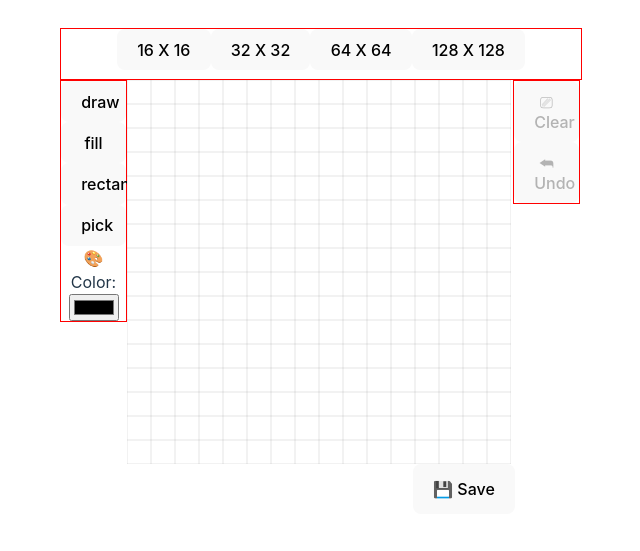
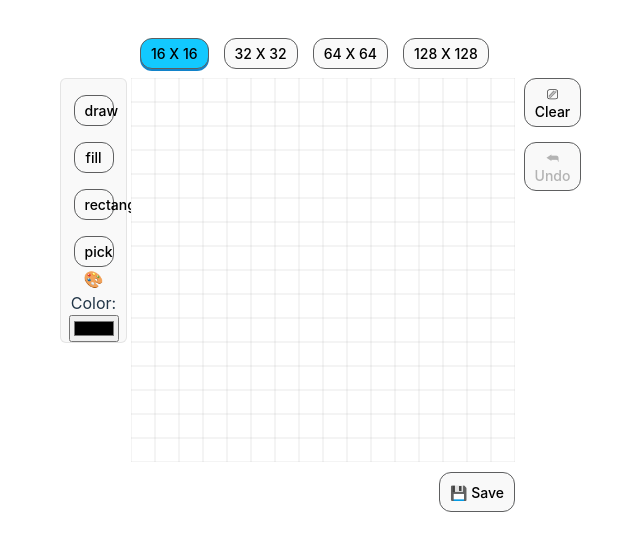
Before and after one commit to went2/pixelEditor, a website built with Vite: page index.html in a window 1280 px wide. Shown: the part 89-640 px from the top of the page, without its empty margins (320-960 px from the left). Built offline with nearby package versions, Linux system fonts and the light colour scheme.

Commit message:
adjust some css

```diff
--- a/src/components/PictureCanvas.ts
+++ b/src/components/PictureCanvas.ts
@@ -115,7 +115,7 @@ class PictureCanvas {
     ctx.fillStyle = "#ffffff";
     ctx.fillRect(0, 0, this.WIDTH, this.HEIGHT);
     ctx.beginPath();
-    ctx.lineWidth = 0.5;
+    ctx.lineWidth = 0.1;
     for (let x = startX; x <= endX; x += gridCellSize) {
       ctx.moveTo(x, startY);
       ctx.lineTo(x, endY);
@@ -126,7 +126,7 @@ class PictureCanvas {
       ctx.lineTo(endX, y);
     }
 
-    ctx.strokeStyle = "#00000035";
+    ctx.strokeStyle = "#231816";
     ctx.stroke();
     ctx.closePath();
   }
--- a/src/components/uiControls/right/ClearButton.ts
+++ b/src/components/uiControls/right/ClearButton.ts
@@ -9,7 +9,6 @@ class ClearButton implements UIComponent {
       "button",
       {
         onclick: () => dispatch({ type: "clear" }),
-        disabled: state.done.length == 0,
       },
       "⎚ Clear"
     ) as HTMLButtonElement;
--- a/src/styles/app.css
+++ b/src/styles/app.css
@@ -9,22 +9,16 @@
 }
 
 button {
-  border-radius: 8px;
+  padding: 6px 10px;
   border: 1px solid transparent;
-  padding: 0.6em 1.2em;
-  font-size: 1em;
+  font-size: 14px;
   font-weight: 500;
   font-family: inherit;
-  background-color: #1a1a1a;
+  border: 1px solid #5e5f60;
+  border-radius: 12px;
+
   cursor: pointer;
   transition: border-color 0.25s;
-}
-button:hover {
-  border-color: #646cff;
-}
-button:focus,
-button:focus-visible {
-  outline: 4px auto -webkit-focus-ring-color;
 }
 
 #app {
@@ -46,30 +40,55 @@ button:focus-visible {
 }
 
 .top-controls {
+  position: relative;
   width: var(--app-container-width);
   height: var(--top-controls-height);
-  border: 1px solid red;
+  left: var(--left-controls-width);
+  display: flex;
+  align-items: center;
+}
+
+.top-controls button {
+  margin-left: 15px;
+}
+
+.top-controls button.selected {
+  background-color: #12c9ff;
+  box-shadow: 0 2px #1183ca;
 }
 
 .left-controls,
 .right-controls {
   display: flex;
   flex-direction: column;
+  align-items: center;
   width: var(--left-controls-width);
-  border: 1px solid red;
 }
 
 .left-controls {
   float: left;
+  border: 1px solid #5e5f6023;
+  border-radius: 6px;
+  background-color: #f9f9f9;
+}
+.left-controls button {
+  width: 40px;
+  margin-top: 1rem;
 }
 
 .right-controls {
   float: right;
 }
 
+.right-controls button {
+  margin-left: 10px;
+  margin-bottom: 15px;
+}
+
 #canvas-container {
   float: left;
   position: relative;
+  left: 4px;
   width: 384px;
   height: 384px;
 }
@@ -81,10 +100,14 @@ button:focus-visible {
 
 .bottom-controls {
   position: absolute;
-  bottom: calc(0px - var(--bottom-controls-height));
+  bottom: calc(-10px - var(--bottom-controls-height));
   right: var(--right-controls-width);
   height: var(--bottom-controls-height);
   display: flex;
+}
+
+.bottom-controls button {
+  height: 40px;
 }
 
 @media (prefers-color-scheme: light) {
```
